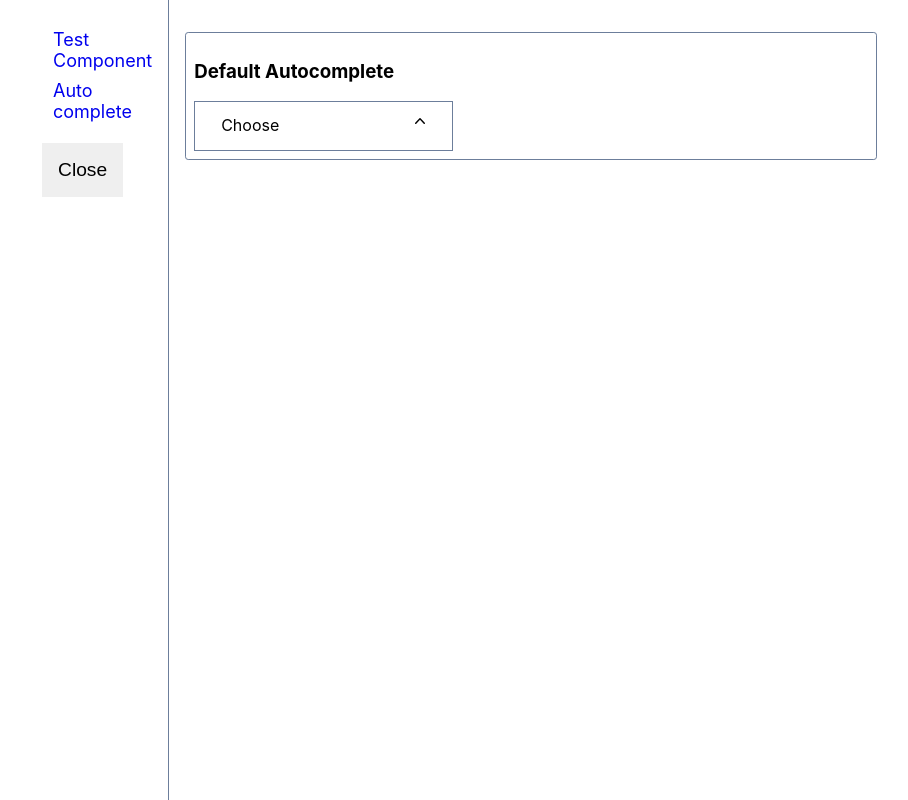
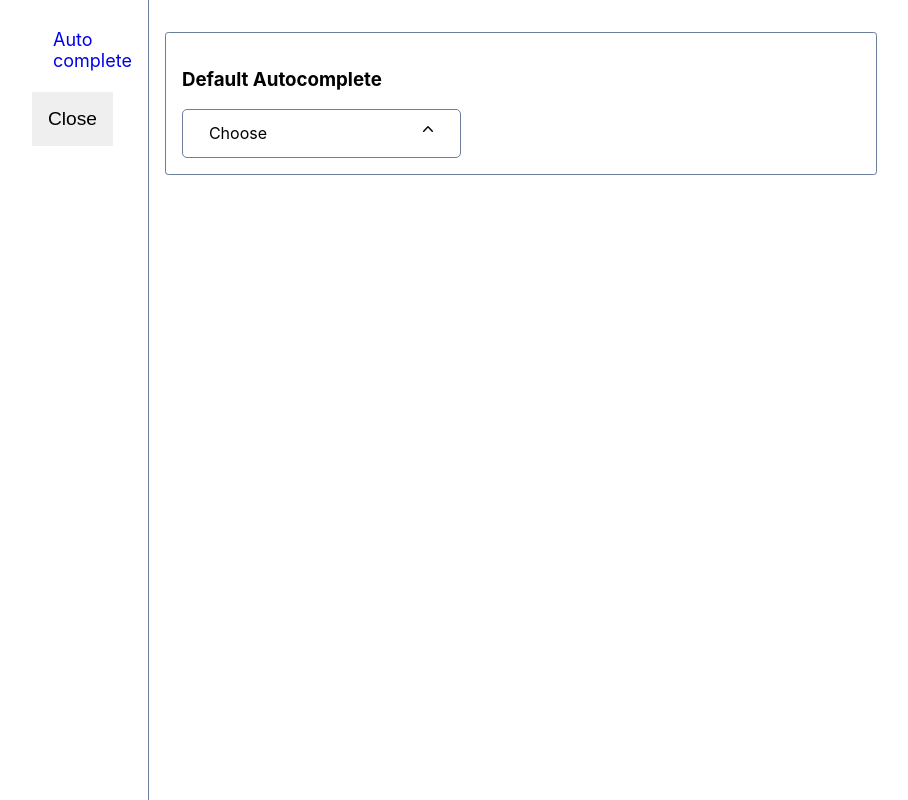
Before and after one commit to ARJITTHAKUR/components-lib, a React (Vite) app: page /components-lib/button in a window 1280 px wide. Shown: the whole page, without its empty margins (195-1103 px from the left). Built offline with nearby package versions, Linux system fonts and the light colour scheme.

Commit message:
bug fixes for new component and responsive layout

```diff
--- a/src/components/autocomplete/Autocomplete.tsx
+++ b/src/components/autocomplete/Autocomplete.tsx
@@ -27,7 +27,6 @@ export default function AutoComplete({
     // bodyRef.current?.appendChild(<List/>)
   };
   useEffect(() => {
-    console.log("input ref", { value: inputRef.current.value });
   }, [inputRef]);
   const onSelect = (data) => {
     // inputRef.current.focus()
@@ -36,7 +35,6 @@ export default function AutoComplete({
       setToggleList(false);
       return;
     }
-    // console.log(data)
     onSelecChange(data);
     setToggleList(false);
     inputRef.current.value = data;
@@ -47,7 +45,6 @@ export default function AutoComplete({
   };
 
   const handleChange = (e) => {
-    console.log(e.target.value);
     // const filtered = options.filter(ele=>ele.includes(e.target.value))
     const regEx = new RegExp(e.target.value, "gi");
     const filtered = options.filter((ele) => regEx.test(ele));
@@ -67,7 +64,6 @@ export default function AutoComplete({
         && !listRef.current.contains(event.target)
       ) {
         // alert('outside')
-        console.log("ouside");
         setToggleList(false);
       }
     }
--- a/src/components/autocomplete/list.tsx
+++ b/src/components/autocomplete/list.tsx
@@ -15,12 +15,9 @@ interface listProps {
 
 
 const List = ({ options, position, onSelect, ref }: listProps) => {
-    //   console.log({ options, position });
     const transformValue = `translateY(30px)`;
     const handlekeyUp = (e) => {
-      // console.log(e)
       if (e.key === "Enter") {
-        console.log(e.target.value);
         onSelect(e.target.value);
       }
     };
@@ -60,7 +57,6 @@ const List = ({ options, position, onSelect, ref }: listProps) => {
                     tabIndex={0}
                     role="listitem"
                     onFocus={() => {
-                      console.log("focused");
                     }}
                   >
                     {str}
--- a/src/components/newAutoComplete/newAutoComplete.tsx
+++ b/src/components/newAutoComplete/newAutoComplete.tsx
@@ -1,7 +1,7 @@
-import { ChevronDownIcon } from "@heroicons/react/20/solid";
+import { ChevronDownIcon, XMarkIcon } from "@heroicons/react/20/solid";
 import "./style.css";
 import { useEffect, useRef, useState } from "react";
-import { ForwardList } from "../autocomplete/list";
+import NewList from "./newListComponent";
 interface props {
   placeholder?: string;
   options?: string[];
@@ -9,27 +9,24 @@ interface props {
   multi?: boolean;
 }
 
-
-export default function NewAutoComplete({options}: props) {
+export default function NewAutoComplete({ options }: props) {
   // states
   const [clicked, setClicked] = useState(false);
   const [optionList, setoptionList] = useState<string[]>(options);
-
 
   // refs
   const inputRef = useRef<HTMLInputElement>(null);
   const wrapperRef = useRef<HTMLDivElement>(null);
 
-  const listRef = useRef<HTMLUListElement>(null)
-
+  const listRef = useRef<HTMLUListElement>(null);
 
   const handleClick = () => {
     setClicked((prev) => !prev);
-    inputRef.current.focus()
+    // wrapperRef.current.style.pointerEvents = 'none'
+    inputRef.current.focus();
   };
 
   const handleOutsideClick = (e) => {
-    console.log({ e });
     if (!wrapperRef.current.contains(e.target)) {
       setClicked(false);
     }
@@ -40,8 +37,8 @@ export default function NewAutoComplete({options}: props) {
   };
 
   const handleChange = (e) => {
-    // console.log(e.target.value);
-    // const filtered = options.filter(ele=>ele.includes(e.target.value))
+    if(!clicked)
+    setClicked(true)
     const regEx = new RegExp(e.target.value, "gi");
     const filtered = options.filter((ele) => regEx.test(ele));
     setoptionList(filtered);
@@ -51,6 +48,16 @@ export default function NewAutoComplete({options}: props) {
     inputRef.current.value = "";
     setoptionList(options);
   };
+
+  const handleSelect = (data: string) => {
+    inputRef.current.value = data;
+    setClicked(false);
+  };
+  const clearInput = (e: React.MouseEvent)=>{
+    e.preventDefault()
+    inputRef.current.value = ''
+
+  }
   useEffect(() => {
     document.addEventListener("click", handleOutsideClick);
     return () => {
@@ -59,43 +66,71 @@ export default function NewAutoComplete({options}: props) {
   }, [wrapperRef]);
   return (
     <div
-      className={(clicked || inputRef?.current?.value?.length > 0) ? "wrapper_clicked" : "new_input_wrapper"}
+      className={
+        clicked || inputRef?.current?.value?.length > 0
+          ? "wrapper_clicked"
+          : "new_input_wrapper"
+      }
       onClick={() => {
         handleClick();
       }}
       ref={wrapperRef}
     >
-      <label htmlFor="" className={(clicked || inputRef?.current?.value?.length > 0)  ? "hide" : "input_label"}>
+      <label
+        htmlFor=""
+        className={
+          clicked || inputRef?.current?.value?.length > 0
+            ? "hide"
+            : "input_label"
+        }
+      >
         Choose
       </label>
-      <input type="text" className="input_input" ref={inputRef} onChange={(e)=>handleChange(e)}/>
-      <button className="input_icon_btn">
-        <ChevronDownIcon height={20} width={20} className={clicked ? "btn_up" : "btn_down"}/>
+      <input
+        type="text"
+        className="input_input"
+        ref={inputRef}
+        onChange={(e) => handleChange(e)}
+      />
+      <span className="btn_container">
+      <span tabIndex={-1}><XMarkIcon height={20} width={20} onClick={(e)=>clearInput(e)}
+       style={{visibility : inputRef?.current?.value.length > 0  ? 'visible':'hidden',
+       cursor:"pointer",
+       }}
+       /></span>
+
+      <button className="input_icon_btn" tabIndex={-1}>
+        <ChevronDownIcon
+          height={20}
+          width={20}
+          className={clicked ? "btn_up" : "btn_down"}
+        />
       </button>
+      </span>
 
-        <fieldset className={(clicked || inputRef?.current?.value?.length > 0) ? "show_fieldSet" : "hide"}>
-          <legend >
-            <span className="legend_animation">
-            Choose
-            </span>
-            </legend>
-        </fieldset>
+      <fieldset
+        className={
+          clicked || inputRef?.current?.value?.length > 0
+            ? "show_fieldSet"
+            : "hide"
+        }
+      >
+        <legend>
+          <span className="legend_animation">Choose</span>
+        </legend>
+      </fieldset>
 
-        {clicked && (
-        <ForwardList
+      {clicked && (
+        <NewList
+          key={"option-list"}
           options={optionList}
-          ref={listRef}
           position={{
             top: wrapperRef.current?.getBoundingClientRect().top,
             left: wrapperRef.current?.getBoundingClientRect().left,
             bottom: wrapperRef.current?.getBoundingClientRect().bottom,
             offsetWidth: wrapperRef.current?.offsetWidth,
           }}
-          onSelect={(data) => {
-            // onSelect(data);
-            console.log({data})
-            inputRef.current.value = data
-          }}
+          onSelect={(data) => handleSelect(data)}
         />
       )}
     </div>
--- a/src/components/newAutoComplete/style.css
+++ b/src/components/newAutoComplete/style.css
@@ -2,14 +2,18 @@
 
 .new_input_wrapper {
     padding: 0.5rem 1rem;
-    display: inline-block;
+    display: inline-flex;
     border: 1px solid var(--side-border);
     position: relative;
+    border-radius: 5px;
 }
 .new_input_wrapper:hover{
     outline-color: var(--hightlight_border);
     outline-width: 1px;
     outline-style: solid;
+    border-radius: 5px;
+    display: inline-flex;
+
 }
 
 .input_label {
@@ -37,6 +41,7 @@
     border: none;
     outline: none;
     appearance: none;
+    min-width: 100px;
 }
 
 .hide {
@@ -51,6 +56,8 @@
     outline-color: var(--hightlight_border);
     color: var(--hightlight_border);
     border-color: var(--hightlight_border);
+    pointer-events: none;
+    border-radius: 5px;
     /* height: 2rem; */
 }
 /* .show_fieldSet{
@@ -72,6 +79,7 @@
     position: relative;
     outline: none;
     border: none;
+    display: inline-flex;
 }
 
 @keyframes slide {
@@ -99,3 +107,36 @@
     background-color: white;
     border: none;
 }
+
+.list-items{
+    position: absolute;
+    background-color: white;
+    padding: 0px;
+    /* color: var(--light-text-white); */
+    list-style-type: none;
+    display: flex;
+    flex-direction: column;
+    box-shadow: rgba(0, 0, 0, 0.418) 0px 5px 15px;
+    border-radius: 0.2rem;
+}
+
+.option-style {
+    padding: 0.5rem;
+    margin: 0px;
+    cursor: pointer;
+}
+.option-style:focus{
+    background-color: lightgrey;
+    border:none;
+    outline: none;
+}
+.option-style:hover{
+    background-color: lightgrey;
+    border:none;
+    outline: none;
+}
+.btn_container{
+    display: inline-flex;
+    align-items: center;
+    height: 100%;
+}
--- /dev/null
+++ b/src/components/sideNav/sidenav.css
@@ -0,0 +1,40 @@
+.floating_toggle{
+    position: absolute;
+    top : 0;
+    left:0;
+    margin : 0.5rem;
+}
+
+.nav_container {
+    display: flex;
+    position: relative;
+    flex-direction: column;
+    background-color: white;
+    /* color: var(--light-text-white); */
+    flex: 1;
+    justify-content: space-between;
+    align-items: stretch;
+    border-right: 0.5px solid var(--side-border);
+}
+
+@media (max-width: 600px) {
+    .nav_container {
+        position: absolute;
+        top:0px;
+        left:0px;
+        height: 100vh;
+        background-color: white;
+        z-index: 10;
+        display: flex;
+        flex-direction: column;
+        align-content: center;
+        justify-content: space-between;
+        background-color: white;
+    }
+    .close-btn-mobile {
+        position: absolute;
+        border: none;
+        top:0;
+        left:0;
+    }
+}
--- /dev/null
+++ b/src/components/sideNav/sidenav.tsx
@@ -0,0 +1,67 @@
+import { Bars3Icon } from "@heroicons/react/24/outline";
+import { useRef, useState } from "react";
+import { Link } from "react-router-dom";
+import "./sidenav.css"
+export default function SideNavigation() {
+  const navRef = useRef<HTMLElement | null>(null);
+  const [navClose, setNavClose] = useState(false);
+
+  const toggleNav = () => {
+    if ( navRef?.current?.style.flex === "0 1 0%") {
+      navRef.current.style.flex = "1 1 0%";
+      navRef.current.style.display = "inline-flex";
+
+    } else if (
+      navRef.current &&
+      (navRef.current.style.flex === "" ||
+        navRef.current.style.flex === "1 1 0%")
+    ) {
+      navRef.current.style.flex = "0";
+      navRef.current.style.display = "none";
+    }
+    setNavClose((prev) => !prev);
+
+  };
+  return (
+    <>
+      {navClose && (
+        <div className="floating_toggle">
+
+        <Bars3Icon
+          height={30}
+          width={30}
+          onClick={() => toggleNav()}
+          className="close-btn-mobile"
+        />
+        </div>
+
+      )}
+     {!navClose && <nav
+        className="nav_container"
+        ref={navRef}
+        style={{
+          width: navClose ? "0px" : "100%",
+          display: navClose ? "none" : "block",
+        }}
+      >
+        <ul className="nav-ul">
+          {/* <li>
+            <Link to={`test`} onClick={() => toggleNav()}>
+              Test Component
+            </Link>
+          </li> */}
+          <li>
+            <Link to={`autocomplete`} onClick={() => toggleNav()}>
+              Auto complete
+            </Link>
+          </li>
+        </ul>
+        <div className="close-btn-container">
+          <button className="close-btn color-light" onClick={() => toggleNav()}>
+            Close
+          </button>
+        </div>
+      </nav>}
+    </>
+  );
+}
--- a/src/index.css
+++ b/src/index.css
@@ -42,7 +42,7 @@ body {
   border-color: var(--side-border);
   border-radius: 0.2rem;
   border : 1px solid var(--side-border);
-  padding: 0.5rem;
+  padding: 1rem;
   margin : 1rem 0rem;
   /* display: flex;
   flex-wrap: wrap; */
--- a/src/layout/global/global.css
+++ b/src/layout/global/global.css
@@ -16,17 +16,7 @@
     /* height: 100vh; */
     align-items: stretch;
 }
-.nav-container {
-    display: flex;
-    position: relative;
-    flex-direction: column;
-    /* background-color: var(--darkblue-background); */
-    /* color: var(--light-text-white); */
-    flex: 1;
-    justify-content: space-between;
-    align-items: stretch;
-    border-right: 0.5px solid var(--side-border);
-}
+
 
 .main-container {
     display: flex;
@@ -72,22 +62,8 @@
 }
 
 @media (max-width: 600px) {
-    .nav-container {
-        position: absolute;
-        top:0px;
-        left:0px;
-        height: 100vh;
-        background-color: white;
-        z-index: 10;
-        display: flex;
-        flex-direction: column;
-        align-content: center;
-        justify-content: space-between;
-    }
-    .close-btn-mobile {
-        position: absolute;
-        border: none;
-        top:1rem;
-        left:0.5rem;
-    }
+.app-container{
+    margin-top: 1rem;
+    width: 100%;
 }
+}
--- a/src/layout/global/global.tsx
+++ b/src/layout/global/global.tsx
@@ -2,54 +2,16 @@ import { useRef, useState } from "react";
 import "./global.css";
 import { Link, Outlet } from "react-router-dom";
 import { Bars3Icon } from "@heroicons/react/24/outline";
+import SideNavigation from "../../components/sideNav/sidenav";
+
 export const GlobalLayout = () => {
-  const navRef = useRef<HTMLElement | null>(null);
-  const navList = useRef<HTMLUListElement | null>(null);
-  const [navClose, setNavClose] = useState(false);
 
-  const toggleNav = () => {
-    setNavClose((prev) => !prev);
-    console.log(navRef.current?.style.flex);
-    if (navList.current && navRef?.current?.style.flex === "0 1 0%") {
-      navRef.current.style.flex = "1 1 0%";
-      navList.current.style.visibility = "visible";
-    } else if (
-      navRef.current &&
-      navList.current &&
-      (navRef.current.style.flex === "" ||
-        navRef.current.style.flex === "1 1 0%")
-    ) {
-      navRef.current.style.flex = "0";
-      navList.current.style.visibility = "hidden";
-    }
-  };
 
   return (
     <>
       <div className="main-layout-container">
         <div className="app-container">
-          {
-            navClose &&
-            <Bars3Icon height={20} width={20}  onClick={() => toggleNav()} className="close-btn-mobile"/>
-          }
-          <nav className="nav-container" ref={navRef} style={{width:navClose ? '0px' : "100%", display:navClose?'none':'block'}}>
-            <ul ref={navList} className="nav-ul">
-              <li>
-                <Link to={`test`} onClick={() => toggleNav()}>Test Component</Link>
-              </li>
-              <li>
-                <Link to={`autocomplete`} onClick={() => toggleNav()}>Auto complete</Link>
-              </li>
-            </ul>
-            <div className="close-btn-container">
-              <button
-                className="close-btn color-light"
-                onClick={() => toggleNav()}
-              >
-                Close
-              </button>
-            </div>
-          </nav>
+          <SideNavigation/>
           <div className="main-container">
             <Outlet />
           </div>
--- a/src/pages/autocomplete/autocompletePage.tsx
+++ b/src/pages/autocomplete/autocompletePage.tsx
@@ -49,7 +49,6 @@ export default function AutocompletePage() {
               placeholder="Simple placeholder"
               options={list.map((ele) => ele.label)}
               onSelecChange={(data) => {
-                console.log(data);
               }}
             />
           </div>
```
Also changed, not shown: src/components/newAutoComplete/newListComponent.tsx (+66 -0 lines).
